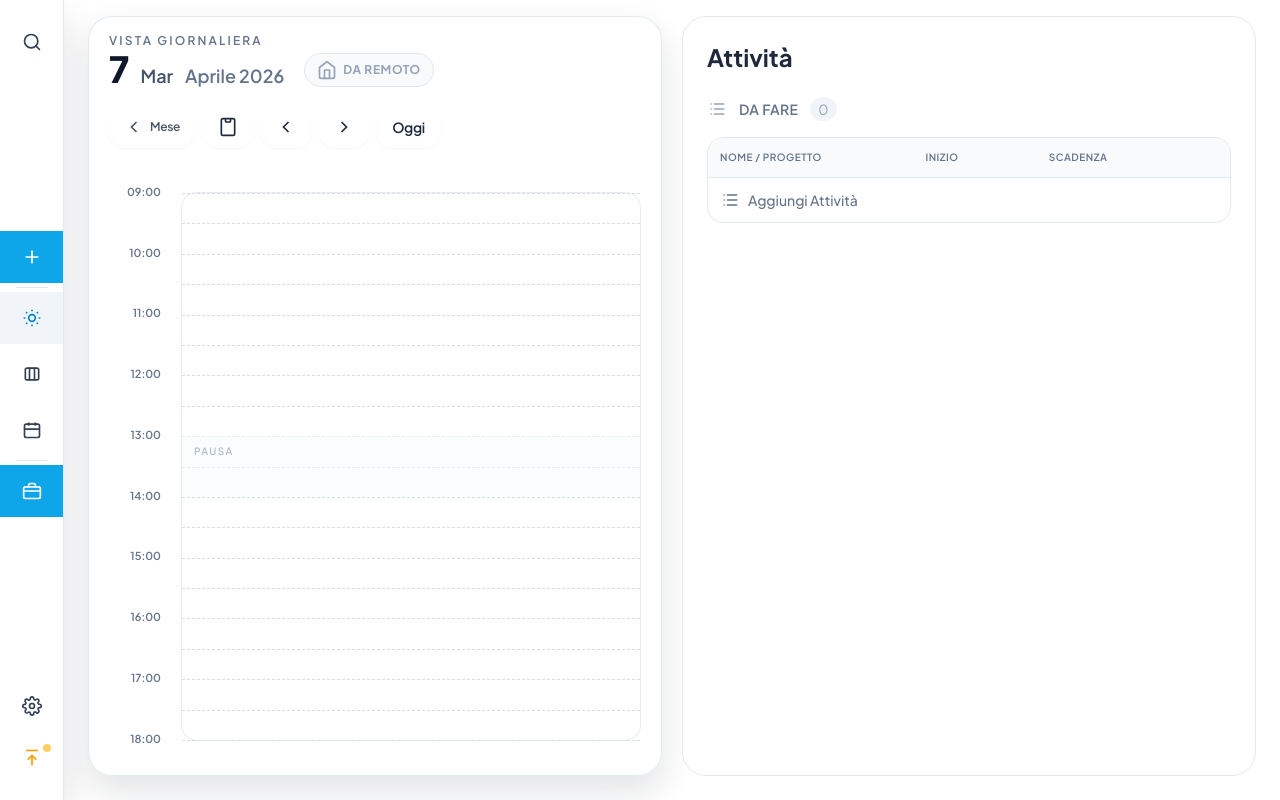
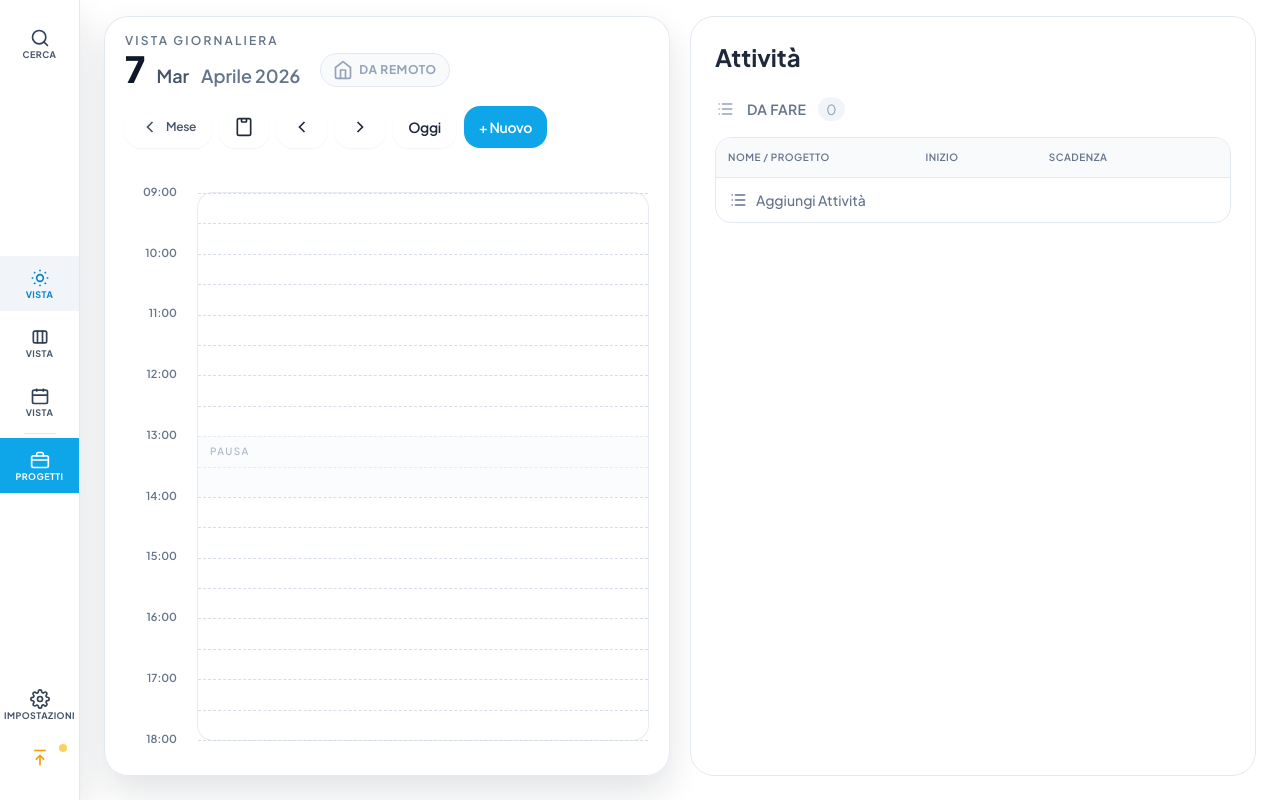
Before and after one commit to carloveronesi/DailyLog, a React (Vite) app: page / in a window 1280 px wide. Built offline with nearby package versions, Linux system fonts and the light colour scheme.

Commit message:
feat(ui): move "Nuovo Task" to header/week/day views, show sidebar labels on desktop

```diff
--- a/src/renderer/App.jsx
+++ b/src/renderer/App.jsx
@@ -32,17 +32,11 @@ function SidebarBtn({ icon, label, onClick, disabled, activeClass = "", isActive
       type="button"
       onClick={onClick}
       disabled={disabled}
-      className={`relative flex flex-col lg:flex-row items-center justify-center w-full py-2 px-1 lg:p-4 transition-colors lg:rounded-none rounded-2xl group/btn overflow-visible ${disabled ? "opacity-50 cursor-not-allowed" : ""} ${activeBtnClass}`}
+      className={`relative flex flex-col items-center justify-center w-full py-2 px-1 lg:py-3 transition-colors lg:rounded-none rounded-2xl group/btn overflow-visible ${disabled ? "opacity-50 cursor-not-allowed" : ""} ${activeBtnClass}`}
     >
       <Icon name={icon} className={`shrink-0 transition-transform duration-200 group-hover/btn:scale-110 ${iconColor}`} />
-      {/* Mobile label under icon */}
-      <span className={`lg:hidden text-[9px] font-bold uppercase tracking-wider mt-0.5 leading-none ${labelColor}`}>
+      <span className={`text-[9px] font-bold uppercase tracking-wider mt-0.5 leading-none ${labelColor}`}>
         {label.split(" ")[0]}
-      </span>
-
-      {/* Floating Tooltip (desktop only) */}
-      <span className="hidden lg:block absolute left-full ml-3 whitespace-nowrap opacity-0 group-hover/btn:opacity-100 transition-all transform translate-x-1 group-hover/btn:translate-x-0 font-bold text-[11px] uppercase tracking-widest text-white bg-slate-900/90 dark:bg-slate-700/95 backdrop-blur-md px-3 py-1.5 rounded-lg shadow-xl z-[100] pointer-events-none before:content-[''] before:absolute before:right-full before:top-1/2 before:-translate-y-1/2 before:border-4 before:border-transparent before:border-r-slate-900/90 dark:before:border-r-slate-700/95">
-        {label}
       </span>
     </button>
   );
@@ -389,7 +383,7 @@ export default function App() {
           </div>
         )}
         {/* Sidebar: bottom on mobile, left on desktop */}
-        <nav className="shrink-0 flex lg:flex-col items-center justify-between lg:w-16 bg-white dark:bg-slate-900 border-t lg:border-t-0 lg:border-r border-slate-200 dark:border-slate-800 z-50 group px-2 lg:px-0 py-2 lg:py-0 overflow-visible relative shadow-soft dark:shadow-none transition-all duration-300">
+        <nav className="shrink-0 flex lg:flex-col items-center justify-between lg:w-20 bg-white dark:bg-slate-900 border-t lg:border-t-0 lg:border-r border-slate-200 dark:border-slate-800 z-50 group px-2 lg:px-0 py-2 lg:py-0 overflow-visible relative shadow-soft dark:shadow-none transition-all duration-300">
 
           {/* Top */}
           <div className="flex lg:flex-col items-center w-full lg:pt-4 space-x-2 lg:space-x-0 lg:space-y-1">
@@ -398,17 +392,6 @@ export default function App() {
 
           {/* Middle */}
           <div className="flex flex-1 lg:flex-none justify-center lg:flex-col items-center w-full lg:mt-auto lg:mb-auto space-x-2 lg:space-x-0 lg:space-y-1 px-4 lg:px-0">
-            {viewMode !== "projects" && (
-              <>
-                <SidebarBtn
-                  icon="plus"
-                  label="Nuovo Task"
-                  onClick={() => openEditor(activeDate, null)}
-                  accent={true}
-                />
-                <div className="hidden lg:block w-8 h-px bg-slate-200 dark:bg-slate-700 my-1" />
-              </>
-            )}
             <SidebarBtn
               icon="day"
               label="Vista Giorno"
@@ -515,6 +498,7 @@ export default function App() {
                     });
                   }}
                   goToday={goTodayDay}
+                  onNewTask={() => openEditor(activeDate, null)}
                   onToggleLocation={handleToggleLocation}
                   onCopyDay={handleCopyDay}
                   pasteMode={!!copiedDay}
@@ -540,6 +524,7 @@ export default function App() {
                     onPrevDay={goPrevDay}
                     onNextDay={goNextDay}
                     onToday={goTodayDay}
+                    onNewTask={() => openEditor(activeDate, null)}
                     onGoToMonth={() => setViewMode("month")}
                     onToggleLocation={handleToggleLocation}
                     onCopyDay={() => handleCopyDay(activeDate)}
@@ -574,6 +559,7 @@ export default function App() {
                       nextMonth={nextMonth}
                       goToday={goToday}
                       onFillMonth={settings.recurringTasks?.length > 0 ? handleFillMonth : undefined}
+                      onNewTask={() => openEditor(activeDate, null)}
                     />
                   </div>
                   <div className="flex-1 min-h-0 overflow-y-auto rounded-3xl pb-2">
--- a/src/renderer/components/DayView.jsx
+++ b/src/renderer/components/DayView.jsx
@@ -23,6 +23,7 @@ export function DayView({
   onPrevDay,
   onNextDay,
   onToday,
+  onNewTask,
   onGoToMonth,
   onToggleLocation,
   onCopyDay,
@@ -173,6 +174,15 @@ export function DayView({
           >
             Oggi
           </Button>
+          {onNewTask && (
+            <Button
+              className="bg-sky-500 text-white hover:bg-sky-600 dark:bg-sky-600 dark:hover:bg-sky-500 font-semibold"
+              onClick={onNewTask}
+              type="button"
+            >
+              + Nuovo
+            </Button>
+          )}
         </div>
       </div>
 
--- a/src/renderer/components/Header.jsx
+++ b/src/renderer/components/Header.jsx
@@ -8,6 +8,7 @@ export function Header({
     nextMonth,
     goToday,
     onFillMonth,
+    onNewTask,
 }) {
     return (
         <header className="rounded-3xl border border-slate-200/90 bg-white/70 backdrop-blur px-4 py-4 dark:border-slate-700/50 dark:bg-slate-800/80">
@@ -29,6 +30,15 @@ export function Header({
                     <Button className="bg-white/95 border border-slate-200 text-slate-800 hover:bg-white dark:bg-slate-800 dark:border-slate-700 dark:text-slate-200 dark:hover:bg-slate-700" onClick={goToday} type="button">
                         Oggi
                     </Button>
+                    {onNewTask && (
+                        <Button
+                            className="bg-sky-500 text-white hover:bg-sky-600 dark:bg-sky-600 dark:hover:bg-sky-500 font-semibold"
+                            onClick={onNewTask}
+                            type="button"
+                        >
+                            + Nuovo
+                        </Button>
+                    )}
                     {onFillMonth && (
                         <Button
                             className="bg-white/95 border border-slate-200 text-slate-700 hover:bg-white hover:text-sky-600 hover:border-sky-200 dark:bg-slate-800 dark:border-slate-700 dark:text-slate-300 dark:hover:bg-slate-700 dark:hover:text-sky-400 transition-colors"
--- a/src/renderer/components/WeekView.jsx
+++ b/src/renderer/components/WeekView.jsx
@@ -37,6 +37,7 @@ export function WeekView({
   goPrevWeek,
   goNextWeek,
   goToday,
+  onNewTask,
   onMoveTask,
   onResizeTask,
   onDeleteSlot,
@@ -164,6 +165,15 @@ export function WeekView({
           >
             Oggi
           </Button>
+          {onNewTask && (
+            <Button
+              className="bg-sky-500 text-white hover:bg-sky-600 dark:bg-sky-600 dark:hover:bg-sky-500 font-semibold"
+              onClick={onNewTask}
+              type="button"
+            >
+              + Nuovo
+            </Button>
+          )}
         </div>
       </div>
 
--- a/src/renderer/components/ui.jsx
+++ b/src/renderer/components/ui.jsx
@@ -307,7 +307,7 @@ export function Modal({ open, title, children, onClose, className = "max-w-2xl",
 
   if (fullscreen) {
     return (
-      <div className="fixed inset-0 lg:left-16 z-50 flex flex-col bg-white dark:bg-slate-900">
+      <div className="fixed inset-0 lg:left-20 z-50 flex flex-col bg-white dark:bg-slate-900">
         <button
           className="absolute top-4 right-4 z-10 rounded-xl p-2 text-slate-400 hover:bg-slate-100 hover:text-slate-700 dark:hover:bg-slate-800 dark:hover:text-slate-200 transition-colors"
           onClick={onClose}
```
